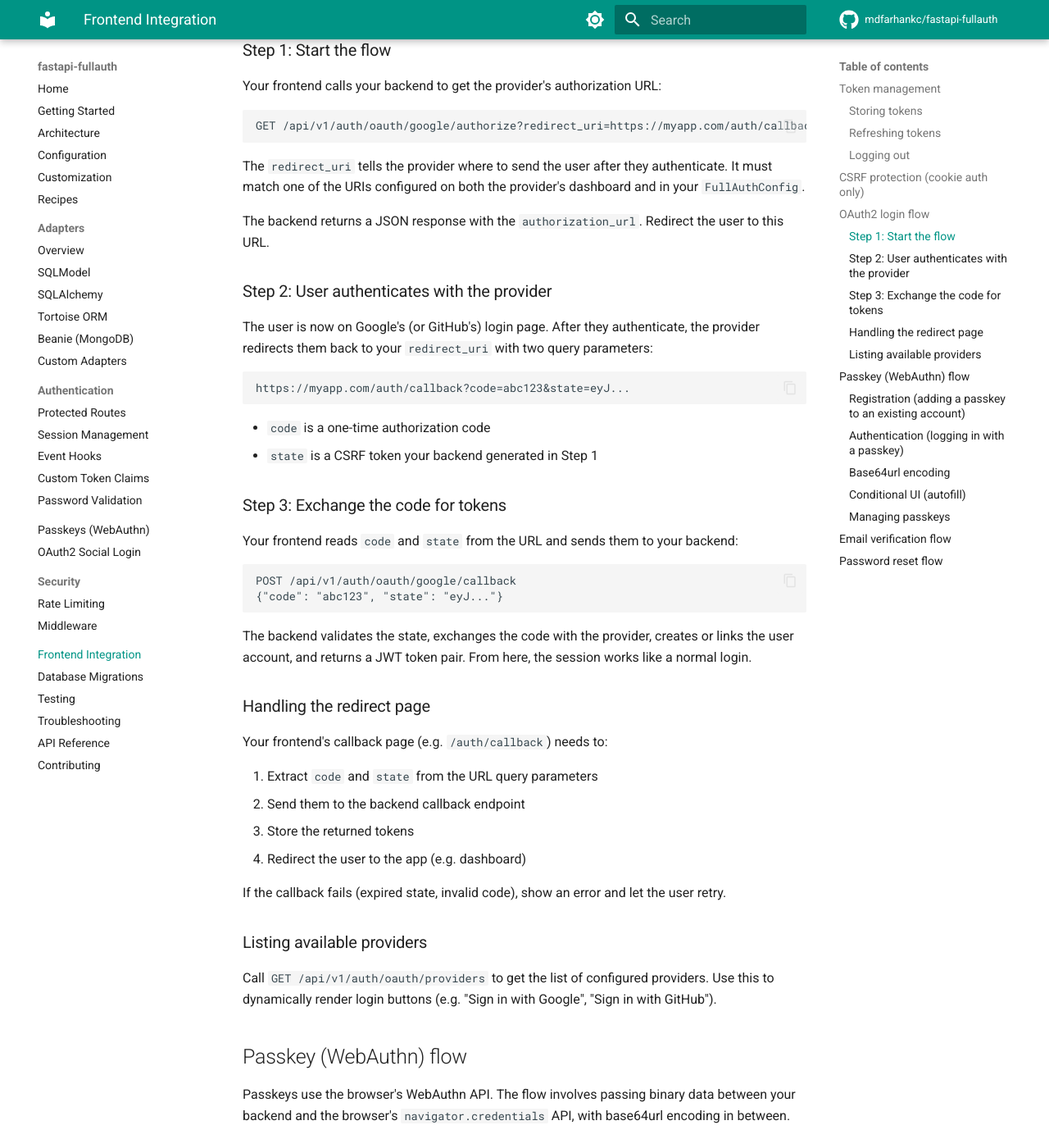
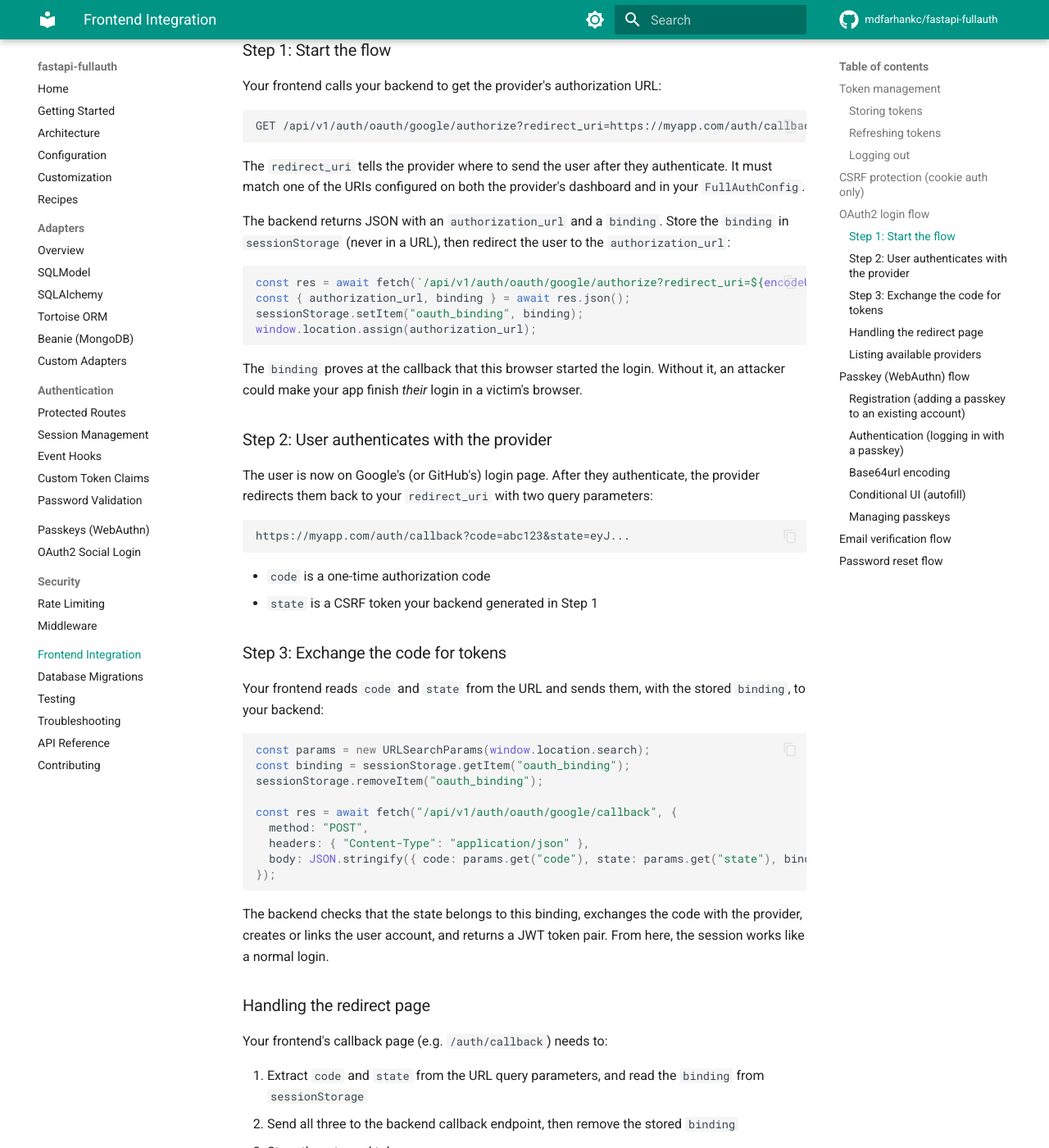
Before and after one commit to mdfarhankc/fastapi-fullauth, an MkDocs documentation site: the page built from docs/frontend-integration.md, in a window 1280 px wide and 1400 px high, scrolled down 2174 px. Shown: the whole window at 82% size. Built offline with MkDocs 1.6.1 and Material for MkDocs 9.7.7, drawn with Linux system fonts in a browser that asks for light colours; comment, search, counter and statistics services are not loaded; some of the changed text lies outside the part shown.

Commit message:
Bind the OAuth state to the client that started the login
The state token was signed but not tied to the browser, which allows
login CSRF: an attacker starts a login with their own provider account,
then makes a victim's browser submit the attacker's code and state, and
the victim ends up signed into the attacker's account. The PKCE verifier
did not help, because the server derives it from the state itself, so
an attacker's own state yields a valid verifier. RFC 9700 requires the
state to be bound to the user agent.

The authorize endpoint now returns a random binding alongside the
authorization URL, and the state carries only its SHA-256 digest. The
callback requires the binding and compares it in constant time before
the state is burned, so a forged attempt cannot use up the legitimate
client's state. A missing binding is a 422; a mismatch is the generic
OAuth 400.

Breaking: OAuth frontends must store the binding from /authorize and
send it with /callback. The OAuth flow functions take a required
keyword-only binding, so direct callers fail loudly instead of running
unprotected. The docs, including the frontend guide, are updated.

````diff
--- a/docs/frontend-integration.md
+++ b/docs/frontend-integration.md
@@ -65,7 +65,16 @@ GET /api/v1/auth/oauth/google/authorize?redirect_uri=https://myapp.com/auth/call
 
 The `redirect_uri` tells the provider where to send the user after they authenticate. It must match one of the URIs configured on both the provider's dashboard and in your `FullAuthConfig`.
 
-The backend returns a JSON response with the `authorization_url`. Redirect the user to this URL.
+The backend returns JSON with an `authorization_url` and a `binding`. Store the `binding` in `sessionStorage` (never in a URL), then redirect the user to the `authorization_url`:
+
+```javascript
+const res = await fetch(`/api/v1/auth/oauth/google/authorize?redirect_uri=${encodeURIComponent(redirectUri)}`);
+const { authorization_url, binding } = await res.json();
+sessionStorage.setItem("oauth_binding", binding);
+window.location.assign(authorization_url);
+```
+
+The `binding` proves at the callback that this browser started the login. Without it, an attacker could make your app finish *their* login in a victim's browser.
 
 ### Step 2: User authenticates with the provider
 
@@ -80,25 +89,32 @@ https://myapp.com/auth/callback?code=abc123&state=eyJ...
 
 ### Step 3: Exchange the code for tokens
 
-Your frontend reads `code` and `state` from the URL and sends them to your backend:
+Your frontend reads `code` and `state` from the URL and sends them, with the stored `binding`, to your backend:
 
-```
-POST /api/v1/auth/oauth/google/callback
-{"code": "abc123", "state": "eyJ..."}
+```javascript
+const params = new URLSearchParams(window.location.search);
+const binding = sessionStorage.getItem("oauth_binding");
+sessionStorage.removeItem("oauth_binding");
+
+const res = await fetch("/api/v1/auth/oauth/google/callback", {
+  method: "POST",
+  headers: { "Content-Type": "application/json" },
+  body: JSON.stringify({ code: params.get("code"), state: params.get("state"), binding }),
+});
 ```
 
-The backend validates the state, exchanges the code with the provider, creates or links the user account, and returns a JWT token pair. From here, the session works like a normal login.
+The backend checks that the state belongs to this binding, exchanges the code with the provider, creates or links the user account, and returns a JWT token pair. From here, the session works like a normal login.
 
 ### Handling the redirect page
 
 Your frontend's callback page (e.g. `/auth/callback`) needs to:
 
-1. Extract `code` and `state` from the URL query parameters
-2. Send them to the backend callback endpoint
+1. Extract `code` and `state` from the URL query parameters, and read the `binding` from `sessionStorage`
+2. Send all three to the backend callback endpoint, then remove the stored `binding`
 3. Store the returned tokens
 4. Redirect the user to the app (e.g. dashboard)
 
-If the callback fails (expired state, invalid code), show an error and let the user retry.
+If the callback fails (expired state, invalid code, missing or mismatched binding), show an error and let the user start the login again.
 
 ### Listing available providers
 
````
Also changed, not shown: docs/oauth.md (+15 -7 lines), skills/fastapi-fullauth/references/api-reference.md (+2 -0 lines), skills/fastapi-fullauth/references/oauth.md (+11 -9 lines), 3 other files.
